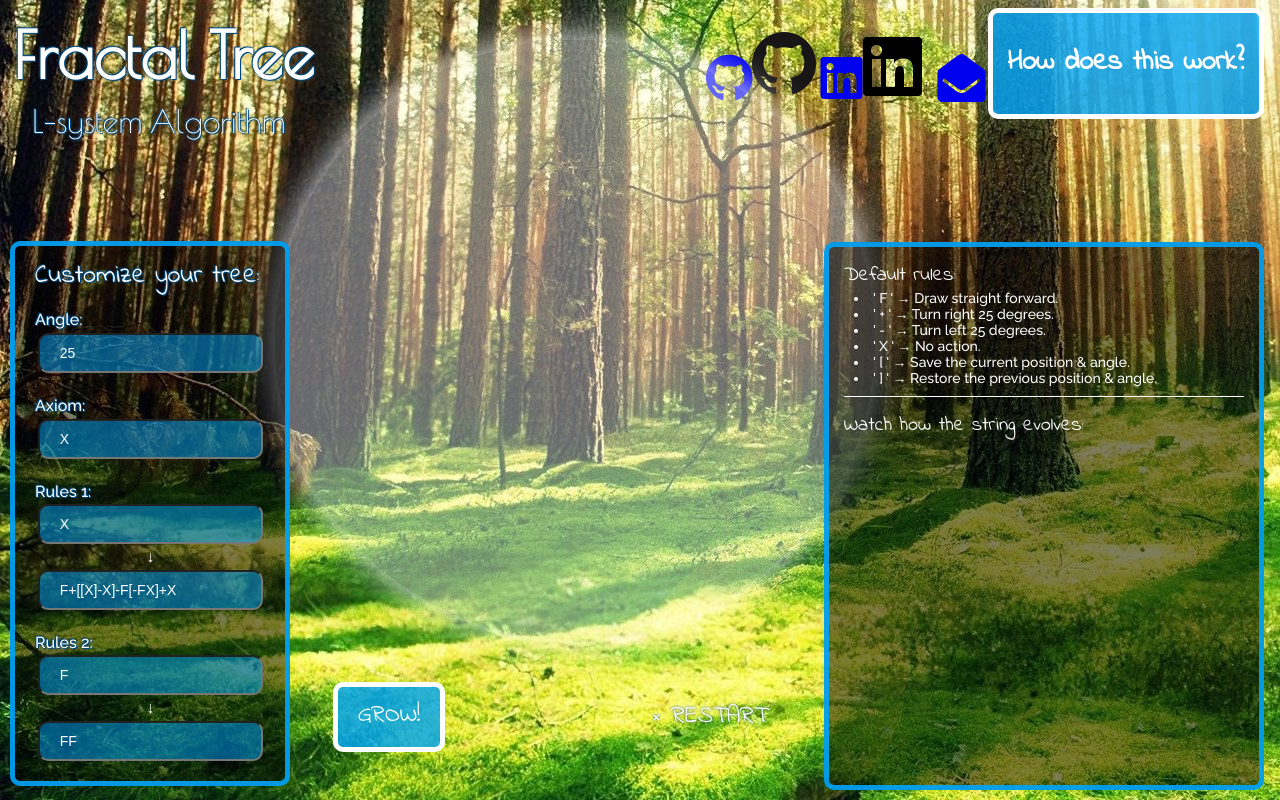
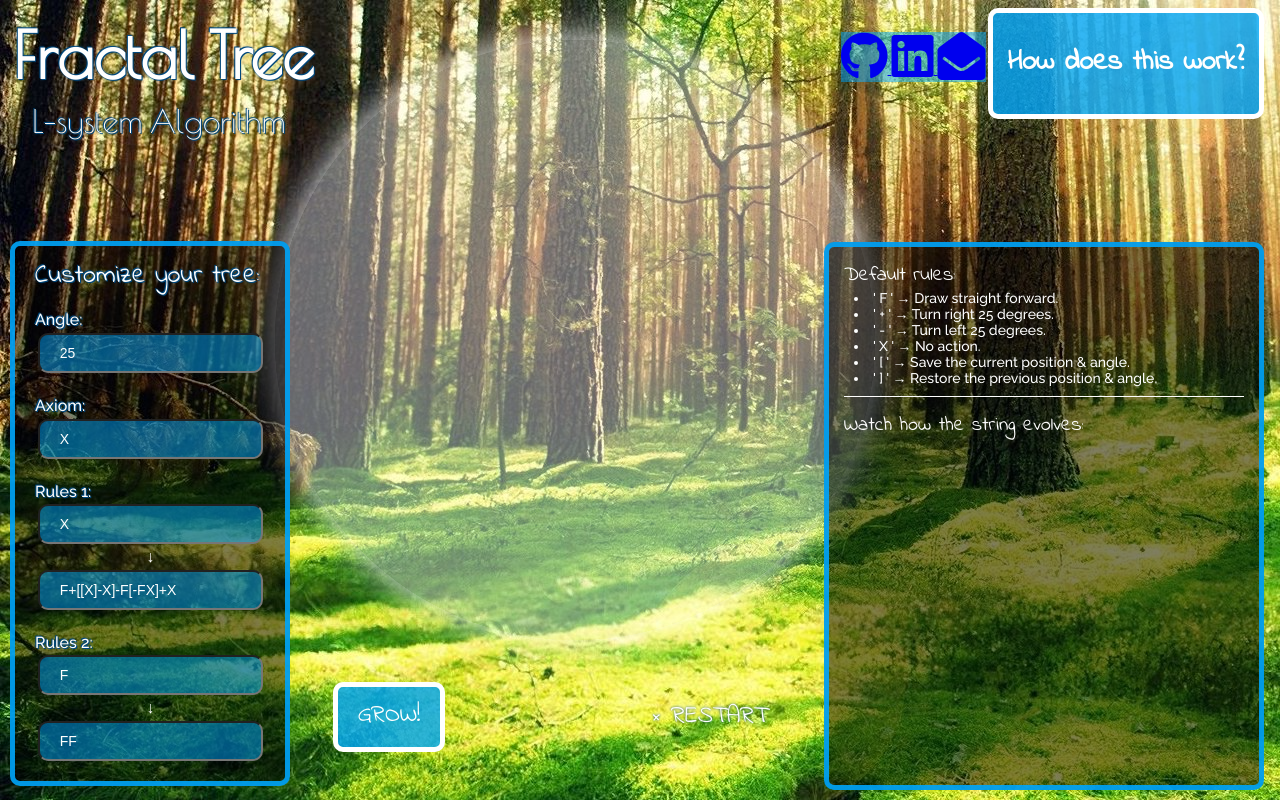
Before and after one commit to Tamable/fractal-tree, a website built with webpack: page tree.html in a window 1280 px wide. Built offline with nearby package versions, Linux system fonts and the light colour scheme.

Commit message:
fa adjustment

```diff
--- a/assets/stylesheets/master.css
+++ b/assets/stylesheets/master.css
@@ -42,6 +42,7 @@ body {
   position: absolute;
   right: 23%;
   top: 4%;
+  background-color: rgba(0, 166, 251, 0.5);
 }
 
 canvas {
--- a/tree.html
+++ b/tree.html
@@ -15,9 +15,17 @@
       <div class="fractal-tree">Fractal Tree</div>
       <div class="l-system">L-system Algorithm</div>
       <div class="contact-info">
-        <a href='https://github.com/Tamable/fractal-tree'><i class="fab fa-github fa-3x mb-3 sr-contact"></i><img src="./assets/images/GitHub-Mark-64px.png" /></a>
-        <a href='https://www.linkedin.com/in/tamae'><i class="fab fa-linkedin fa-3x mb-3 sr-contact"></i><img src="./assets/images/In-Black-59px-TM.png" /></a>
-        <a href="mailto:tamae@outlook.com"><i class="fas fa-envelope-open fa-3x mb-3 sr-contact"></i></a>
+        <a href='https://github.com/Tamable/fractal-tree'>
+          <i class="fab fa-github fa-3x mb-3 sr-contact"></i>
+          <!-- <img src="./assets/images/GitHub-Mark-64px.png" /> -->
+        </a>
+        <a href='https://www.linkedin.com/in/tamae'>
+          <i class="fab fa-linkedin fa-3x mb-3 sr-contact"></i>
+          <!-- <img src="./assets/images/In-Black-59px-TM.png" /> -->
+        </a>
+        <a href="mailto:tamae@outlook.com">
+          <i class="fas fa-envelope-open fa-3x mb-3 sr-contact"></i>
+        </a>
       </div>
       <canvas id="canvas" width='600' height='600'></canvas>
 
```
